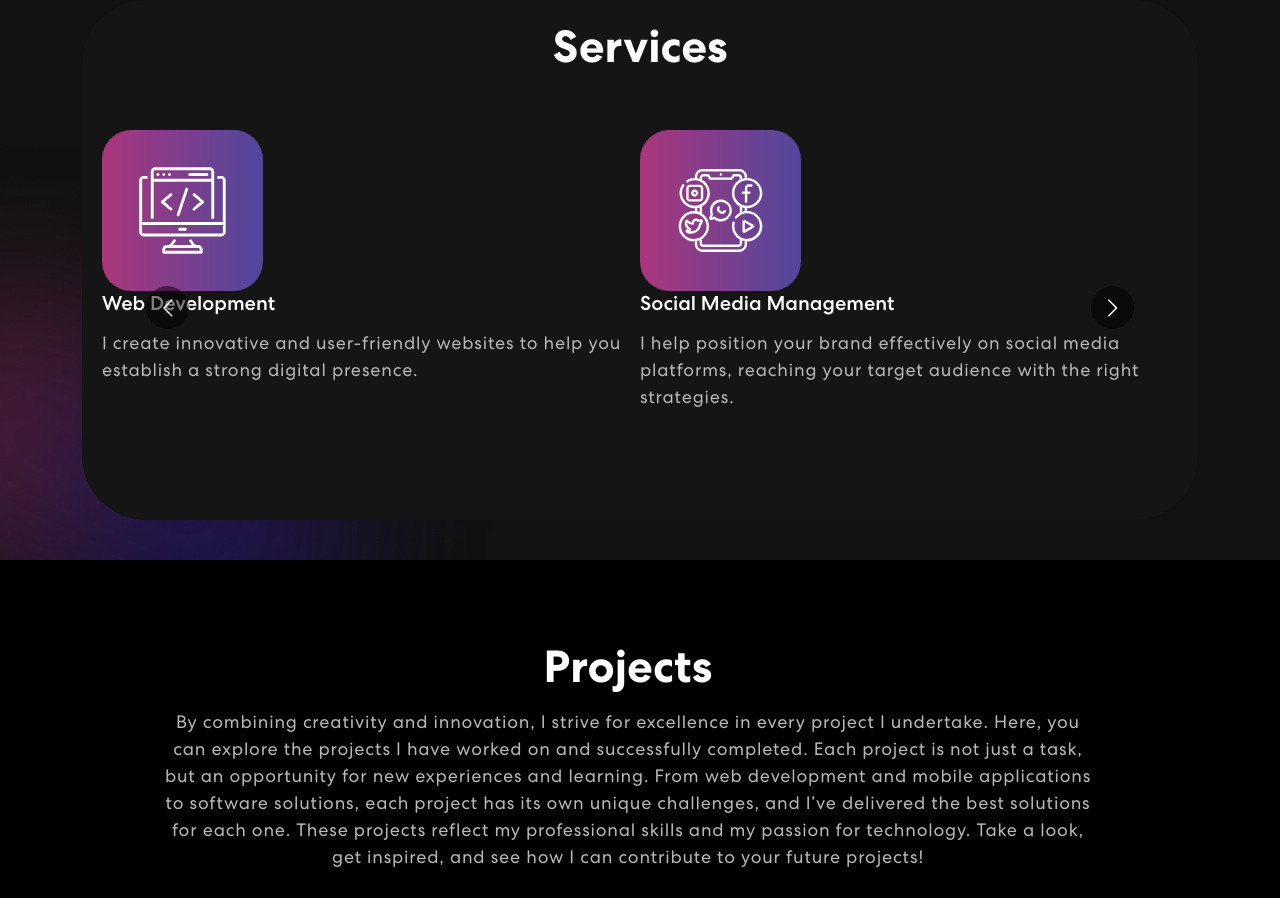
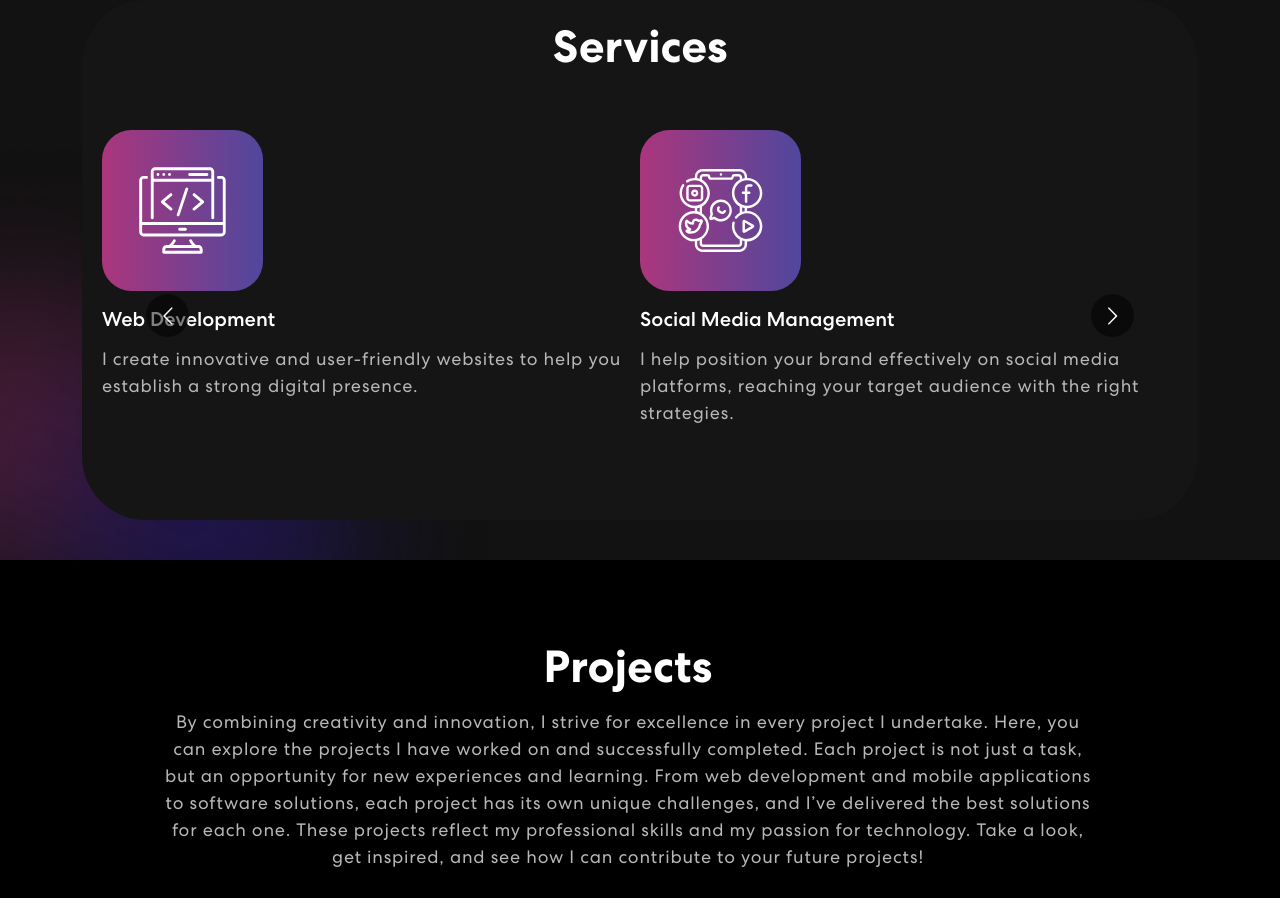
Before and after one commit to yunusemrekonar/my-portfolio-website, a React (Create React App) app: page / in a window 1280 px wide. Shown: the part 840-1738 px from the top of the page. Built offline with nearby package versions, Linux system fonts and the light colour scheme.

Commit message:
Update App.css

```diff
--- a/src/App.css
+++ b/src/App.css
@@ -352,6 +352,7 @@ nav.navbar .navbar-toggler[aria-expanded="true"] .navbar-toggler-icon {
   position: relative;
 }
 .skill-slider .item img {
+  margin-bottom: 2vh;
   width: 30%;
 }
 .background-image-left {
```
